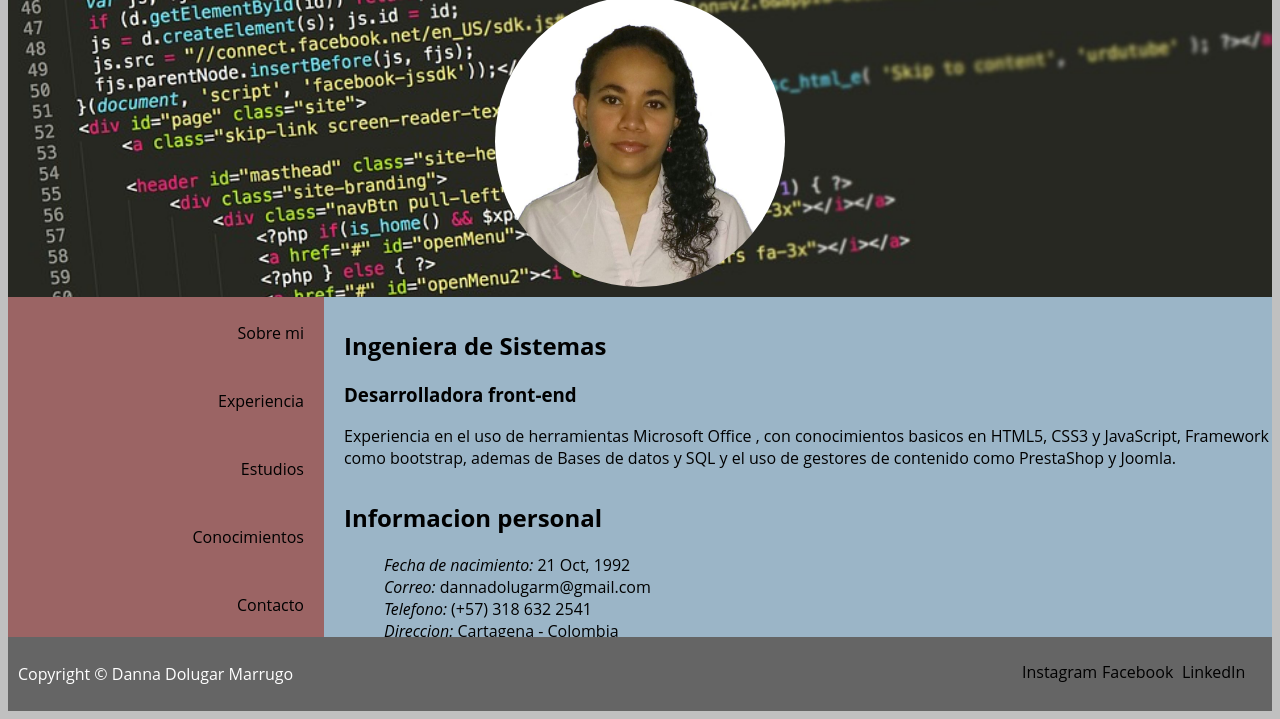
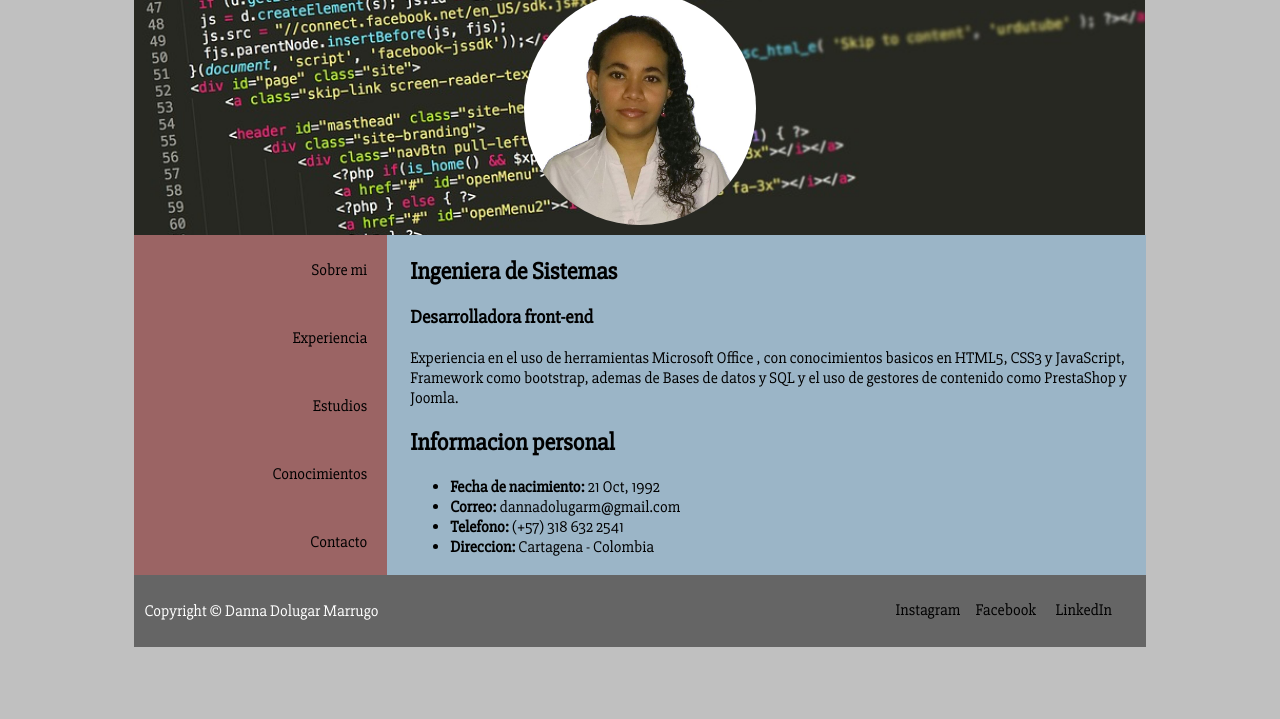
Before and after one commit to dannadolugar/dannadolugar.github.io, a plain HTML site: page index.html in a window 1280 px wide. Shown: the part 82-801 px from the top of the page. Drawn offline with Linux system fonts and the light colour scheme.

Commit message:
hv con flexbox

```diff
--- a/css/float.css
+++ b/css/flex.css
@@ -1,25 +1,24 @@
 body{
-	/*width: 80%;*/
-	background-color: silver;
-	font-family: 'open sans', sans-serif;
-	font-size: 16px;
-/*	box-sizing: border-box;
-	display: flex;*/
+	background: #c0c0c0;
+	/*font-family: 'Share Tech', sans-serif;*/
+	font-family: 'Slabo 27px', serif;
+	/*font-size: 16px;*/
 }
 
-/*new grap*/
-#total{
+a:visited, a:link{
+	text-decoration: none;
+	color: #000000;
+}
+
+em{
+	font-weight: bold;
+	font-style: normal;
+	/*display: block;*/
+}
+
+#wrap{
 	width: 80%;
 	margin: auto;
-}
-
-#perfil{
-	width: 23%;
-	height: 23%;
-	border-radius: 180px;
-	display: block;
-	margin:auto;
-	padding: 10px;
 }
 
 #header{
@@ -35,6 +34,19 @@ body{
 	margin: 2px;
 }
 
+/*-- IMAGEN --*/
+
+#perfil{
+	width: 23%;
+	height: 23%;
+	border-radius: 180px;
+	display: block;
+	margin:auto;
+	padding: 10px;
+}
+
+/*-- MENU --*/
+
 #menu{
 	float: left;
 	width: 25%;
@@ -47,12 +59,11 @@ body{
 }
 
 #menu a{
-	/*height: 3em;*/
-	/*text-align: center;*/
+	text-decoration: none;
+	color: #000000;
+
 	flex-grow: 1;
-	/*display: block;*/
 	text-align: right;
-	/*padding: 20px;*/
 	padding-top: 25px;
 	padding-right: 20px;
 }
@@ -61,38 +72,33 @@ body{
 	background-color: #C37F7F;
 }
 
+/*-- CONTENIDO--*/
+
 #contenido{
+	box-sizing: border-box;
 	float: right;
 	width: 75%;
+	height: 9cm;
 	background-color: #9BB5C7;
-	height: 9cm;
-	overflow: auto;
 	padding: 0px;
     padding-left: 20px;
-    box-sizing: border-box;
+
+	display: flex;
+	flex-flow: row wrap;
+	overflow: auto;
 }
 
-#Experience h2, #About h2, #Estudios h2, #Conocimientos h2, #Contacto h2{
-	padding-top: 12px;
+#contenido section{
+	flex-basis: 100%;
+	height: 100%;
+	padding-top: 3px;
+	padding-left: 3px;
 }
 
-#Experience, #About, #Estudios, #Conocimientos, #Contacto{
-	display: block;
-	height: 100%;
-}
-#Experience span, #Estudios span{
+#Experience span, #Experience em, #Estudios span, #Estudios em{
 	display: block;
 }
 
-
-#contenido li{
-	display: block;
-}
-
-a:visited, a:link{
-	text-decoration: none;
-	color: #000000;
-}
 
 footer{
 	background-color: #656565;
@@ -104,27 +110,6 @@ footer{
 	flex-flow: row nowrap;
 	align-content: space-between;
 }
-
-/*footer p, footer #Redes{
-	padding: 10px;
-}
-*/
-/*footer #Redes{
-	float: right;
-	padding: 12px;
-	color: #FFF;
-}*/
-
-/*footer span{
-	display: block;
-	color: #FFFFFF;
-	text-indent: 12px;
-}
-
-footer a.redes{
-	color: #FFFFFF;
-	padding-bottom: 8px;
-}*/
 
 footer div{
 	width: 50%;
--- a/index.html
+++ b/index.html
@@ -2,7 +2,7 @@
 <html>
 <head>
 	<title>Danna Dolugar</title>
-	<link rel="stylesheet" href="css/float.css">
+	<link rel="stylesheet" href="css/flex.css">
 	<link href="https://fonts.googleapis.com/css?family=Slabo+27px" rel="stylesheet">
 	<!-- <script src="o.js"></script> -->
 	<!-- <link href="https://fonts.googleapis.com/css?family=Share+Tech" rel="stylesheet"> -->
```
